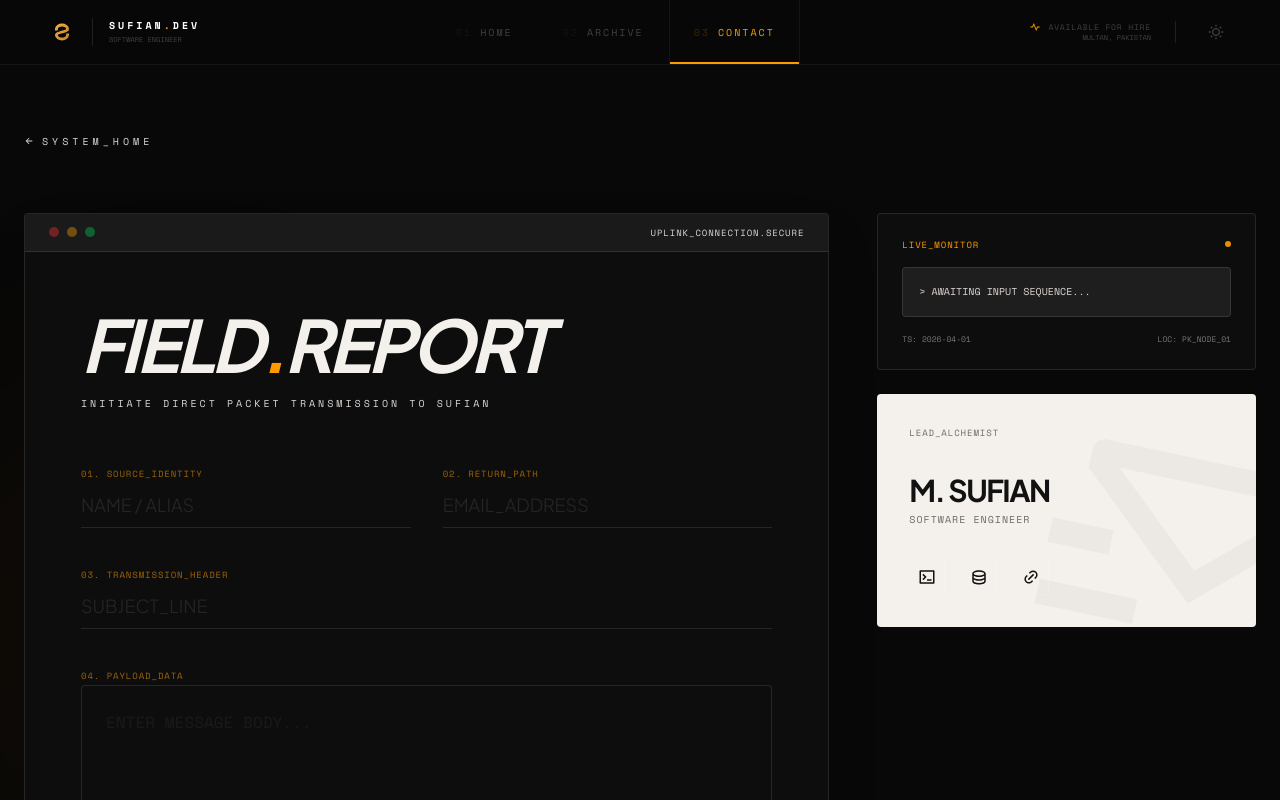
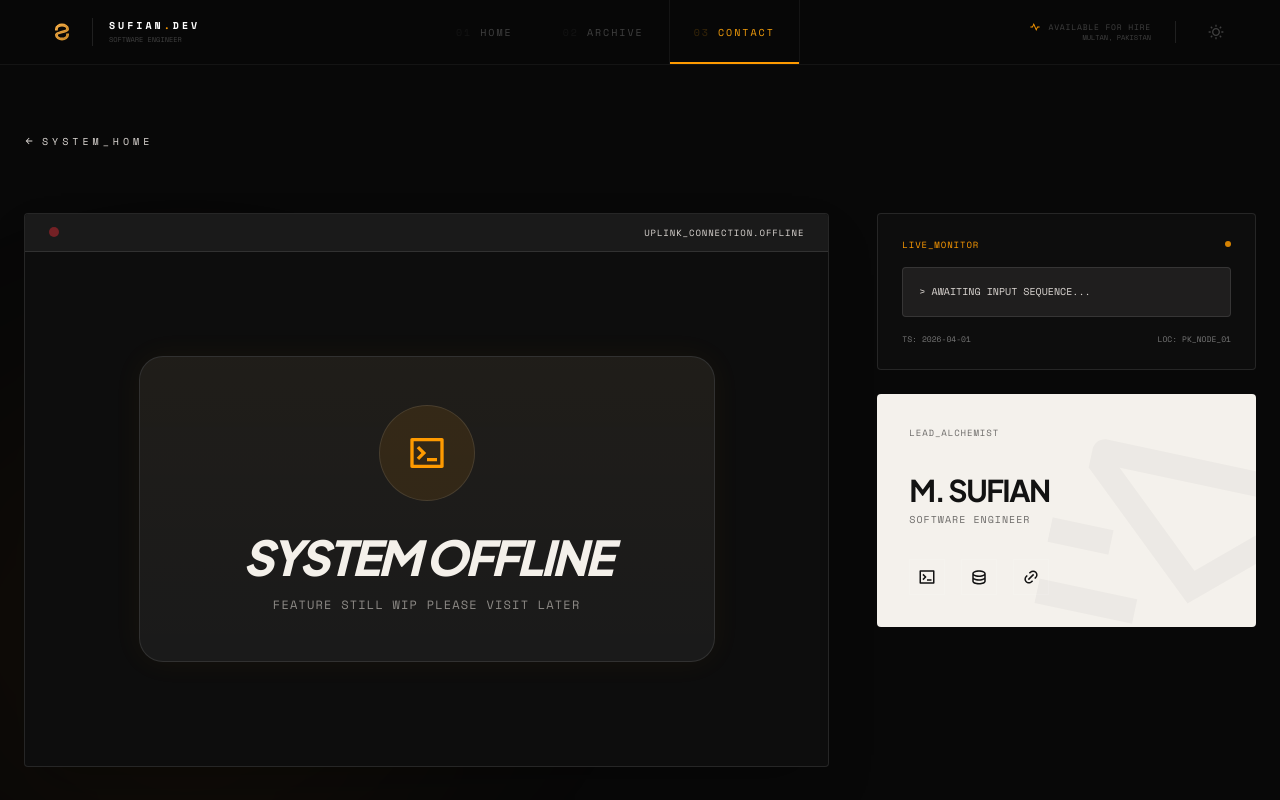
Before and after one commit to MuhammadSufian98/sufian.dev-portfolio-v2, a Next.js app: page /contact in a window 1280 px wide. Shown: the top 800 px of the page. Built offline with nearby package versions, Linux system fonts and the light colour scheme.

Commit message:
`feat: add contact feature toggle and display offline message when disabled`

```diff
--- a/src/app/api/contact/route.js
+++ b/src/app/api/contact/route.js
@@ -86,6 +86,18 @@ async function isLikelyValidSenderEmail(email) {
 
 export async function POST(request) {
   try {
+    // Check if contact feature is enabled
+    const contactEnabled = String(process.env.NEXT_PUBLIC_CONTACT_ENABLED || "false").trim() === "true";
+    if (!contactEnabled) {
+      return Response.json(
+        {
+          success: false,
+          error: "Contact feature is currently disabled.",
+        },
+        { status: 503 },
+      );
+    }
+
     const apiKey = String(process.env.RESEND_API_KEY || "").trim();
     const receiverEmail = String(process.env.CONTACT_RECEIVER_EMAIL || "").trim();
 
--- a/src/app/contact/page.js
+++ b/src/app/contact/page.js
@@ -20,6 +20,8 @@ const initialForm = {
   message: "",
 };
 
+const CONTACT_ENABLED = process.env.NEXT_PUBLIC_CONTACT_ENABLED === "true";
+
 function LetterSentGraphic() {
   return (
     <div className="bg-[#1A1A1A] border border-amber-500/20 p-12 text-center max-w-xl mx-auto rounded-3xl shadow-[0_0_30px_rgba(245,158,11,0.05)] relative overflow-hidden">
@@ -35,6 +37,26 @@ function LetterSentGraphic() {
 
       <p className="text-[#DAD5D0]/60 font-mono tracking-widest uppercase text-xs">
         Signal #001 locked. Awaiting system response.
+      </p>
+    </div>
+  );
+}
+
+function FeatureWIPGraphic() {
+  return (
+    <div className="bg-[#1A1A1A] border border-amber-500/20 p-12 text-center max-w-xl mx-auto rounded-3xl shadow-[0_0_30px_rgba(245,158,11,0.05)] relative overflow-hidden">
+      <div className="absolute top-0 right-0 w-full h-full bg-gradient-to-b from-amber-500/5 to-transparent opacity-50 pointer-events-none" />
+
+      <div className="w-24 h-24 mx-auto mb-8 bg-amber-500/10 rounded-full flex items-center justify-center border border-amber-500/20">
+        <RiTerminalBoxLine size={40} className="text-amber-500" />
+      </div>
+
+      <h2 className="text-3xl md:text-5xl font-black uppercase italic tracking-tighter text-[#DAD5D0] mb-4">
+        System Offline
+      </h2>
+
+      <p className="text-[#DAD5D0]/60 font-mono tracking-widest uppercase text-xs">
+        Feature still WIP please visit later
       </p>
     </div>
   );
@@ -98,18 +120,33 @@ export default function ContactPage() {
             {/* Terminal Header */}
             <div className="bg-[#1A1A1A] px-6 py-3 border-b border-white/10 flex items-center justify-between">
               <div className="flex gap-2">
-                <div className="w-2.5 h-2.5 rounded-full bg-red-500/40" />
-                <div className="w-2.5 h-2.5 rounded-full bg-amber-500/40" />
-                <div className="w-2.5 h-2.5 rounded-full bg-green-500/40" />
+                {!CONTACT_ENABLED ? (
+                  <div className="w-2.5 h-2.5 rounded-full bg-red-500/40" />
+                ) : (
+                  <>
+                    <div className="w-2.5 h-2.5 rounded-full bg-red-500/40" />
+                    <div className="w-2.5 h-2.5 rounded-full bg-amber-500/40" />
+                    <div className="w-2.5 h-2.5 rounded-full bg-green-500/40" />
+                  </>
+                )}
               </div>
               <span className="font-mono text-[9px] uppercase tracking-widest text-white/40">
-                uplink_connection.secure
+                {!CONTACT_ENABLED ? "uplink_connection.offline" : "uplink_connection.secure"}
               </span>
             </div>
 
             <div className="p-8 md:p-14">
               <AnimatePresence mode="wait">
-                {isSuccess ? (
+                {!CONTACT_ENABLED ? (
+                  <motion.div
+                    key="disabled"
+                    initial={{ opacity: 0 }}
+                    animate={{ opacity: 1 }}
+                    className="py-12"
+                  >
+                    <FeatureWIPGraphic />
+                  </motion.div>
+                ) : isSuccess ? (
                   <motion.div
                     key="success"
                     initial={{ opacity: 0 }}
```
